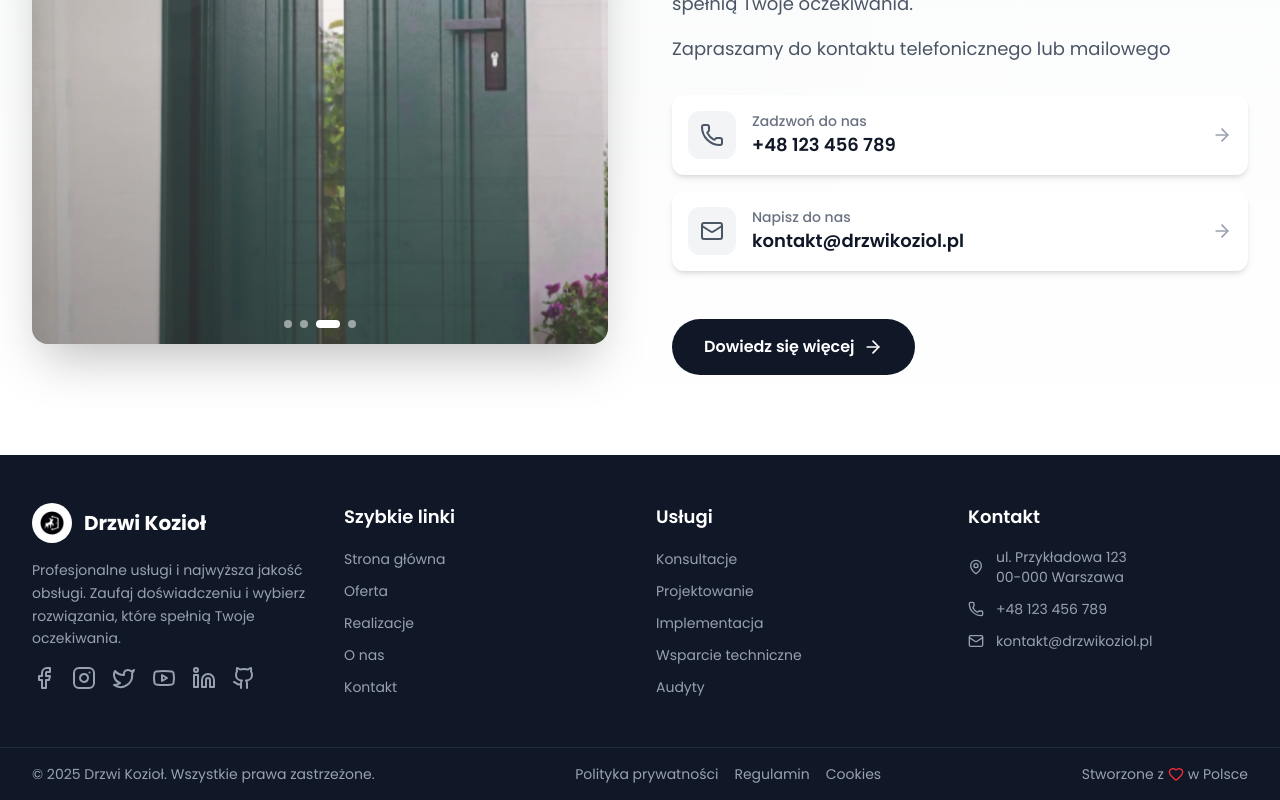
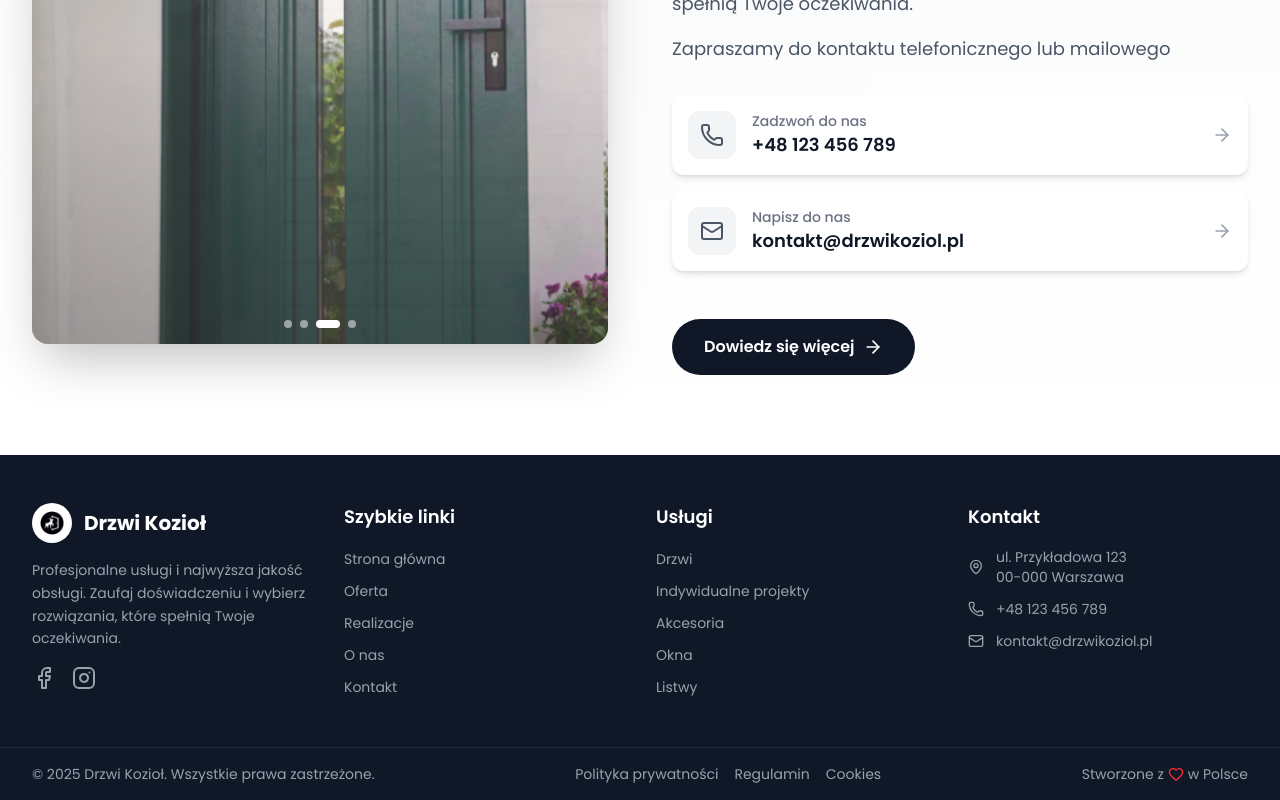
Before and after one commit to reavz7/DrzwiKoziol, a React (Vite) app in the folder DrzwiKoziol/: page / in a window 1280 px wide. Shown: the part 3525-4325 px from the top of the page. Built offline with nearby package versions, Linux system fonts and the light colour scheme.

Commit message:
Remove unused social media links and update footer links for improved relevance

```diff
--- a/DrzwiKoziol/components/Footer.jsx
+++ b/DrzwiKoziol/components/Footer.jsx
@@ -26,18 +26,6 @@ const Footer = () => {
               </a>
               <a href="#" className="text-gray-400 hover:text-pink-500 transition-colors duration-200 transform hover:scale-110">
                 <Instagram className="h-6 w-6" />
-              </a>
-              <a href="#" className="text-gray-400 hover:text-blue-400 transition-colors duration-200 transform hover:scale-110">
-                <Twitter className="h-6 w-6" />
-              </a>
-              <a href="#" className="text-gray-400 hover:text-red-500 transition-colors duration-200 transform hover:scale-110">
-                <Youtube className="h-6 w-6" />
-              </a>
-              <a href="#" className="text-gray-400 hover:text-blue-600 transition-colors duration-200 transform hover:scale-110">
-                <Linkedin className="h-6 w-6" />
-              </a>
-              <a href="#" className="text-gray-400 hover:text-gray-300 transition-colors duration-200 transform hover:scale-110">
-                <Github className="h-6 w-6" />
               </a>
             </div>
           </div>
@@ -80,27 +68,27 @@ const Footer = () => {
             <ul className="space-y-2">
               <li>
                 <a href="#" className="text-gray-400 hover:text-white transition-colors text-sm">
-                  Konsultacje
+                  Drzwi
                 </a>
               </li>
               <li>
                 <a href="#" className="text-gray-400 hover:text-white transition-colors text-sm">
-                  Projektowanie
+                  Indywidualne projekty
                 </a>
               </li>
               <li>
                 <a href="#" className="text-gray-400 hover:text-white transition-colors text-sm">
-                  Implementacja
+                  Akcesoria
                 </a>
               </li>
               <li>
                 <a href="#" className="text-gray-400 hover:text-white transition-colors text-sm">
-                  Wsparcie techniczne
+                  Okna
                 </a>
               </li>
               <li>
                 <a href="#" className="text-gray-400 hover:text-white transition-colors text-sm">
-                  Audyty
+                  Listwy
                 </a>
               </li>
             </ul>
```
